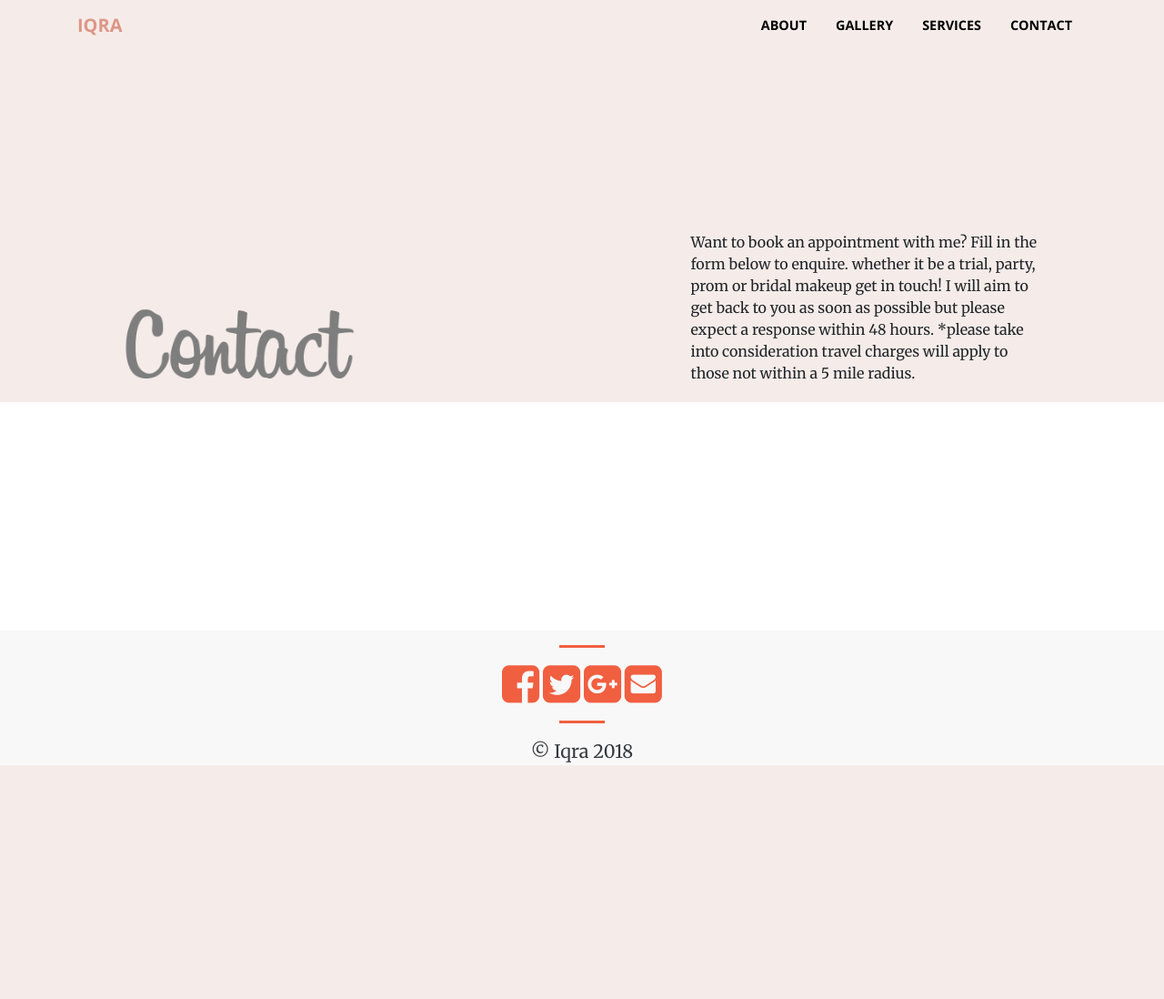
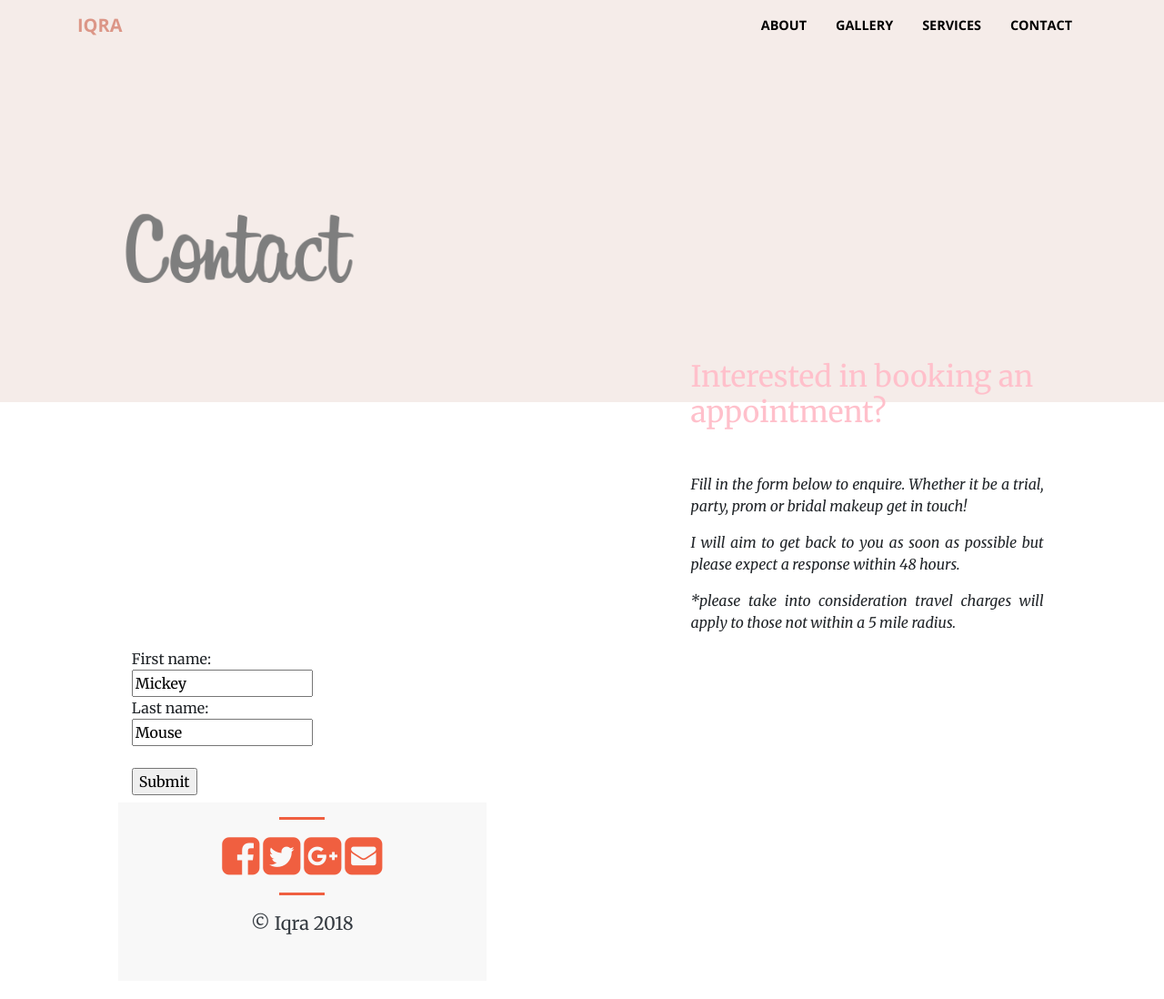
Before and after one commit to meganburnett/iqra-ahmed-tahir, a PHP site: page /contact.php in a window 1280 px wide. Shown: the whole page at 91% size. Before the commit the page ends 841 px from the top, so only its background shows below. Run offline with PHP 8.4, Linux system fonts and the light colour scheme.

Commit message:
something lovely

```diff
--- a/contact.php
+++ b/contact.php
@@ -45,17 +45,40 @@
     <div class="row" style="margin-left:1%; margin-right:1%">
         <div class="col-md-7" >
 
-        <img src="./img/contact-title.png" class="img-fluid" alt="Responsive image" style="margin-top:-35%;">
+        <img src="./img/contact-title.png" class="img-fluid" alt="Responsive image" style="margin-top:-50%;">
         </div>
-        <div class="col-md-4"  style="margin-top:-15%;">
-        Want to book an appointment with me?
-        Fill in the form below to enquire. whether it be a trial, party, prom or bridal makeup get in touch!
+        <div class="col-md-4"  style="margin-top:-5%;">
+       <p><h2> Interested in booking an appointment? </h2><br> </p>
+      <p style="text-align:justify"> <i>Fill in the form below to enquire. Whether it be a trial, party, prom or bridal makeup get in touch!<br> </p>
 
-        I will aim to get back to you as soon as possible but please expect a response within 48 hours.
+      <p style="text-align:justify"> I will aim to get back to you as soon as possible but please expect a response within 48 hours. <br></p>
 
-        *please take into consideration travel charges will apply to those not within a 5 mile radius.
+      <p style="text-align:justify"> *please take into consideration travel charges will apply to those not within a 5 mile radius.<br></p>
+       </i> </div>
+    </div>
+
+    <div class="row" style="margin-left:1%; margin-right:1%">
+        <div class="col-md-1" >
         </div>
-    </div>
+
+
+    <div class="row" style="margin-left:1%; margin-right:1%">
+        <div class="col-md-7" >
+
+
+
+    <form action="">
+  First name:<br>
+  <input type="text" name="firstname" value="Mickey">
+  <br>
+  Last name:<br>
+  <input type="text" name="lastname" value="Mouse">
+  <br><br>
+  <input type="submit" value="Submit">
+</form>
+
+</div>
+
 
 
 
```
